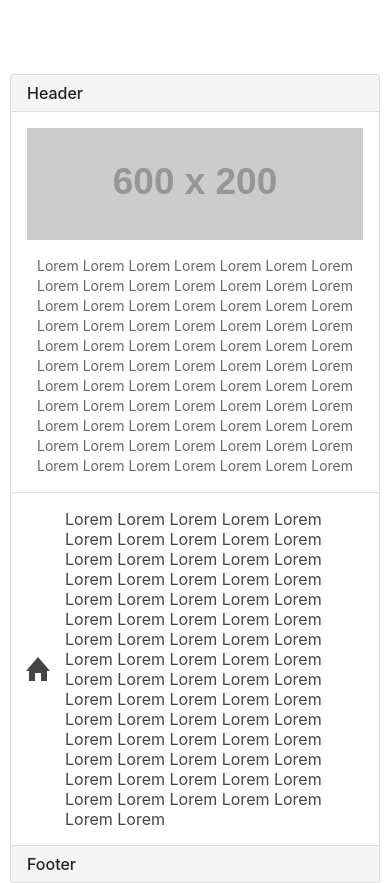
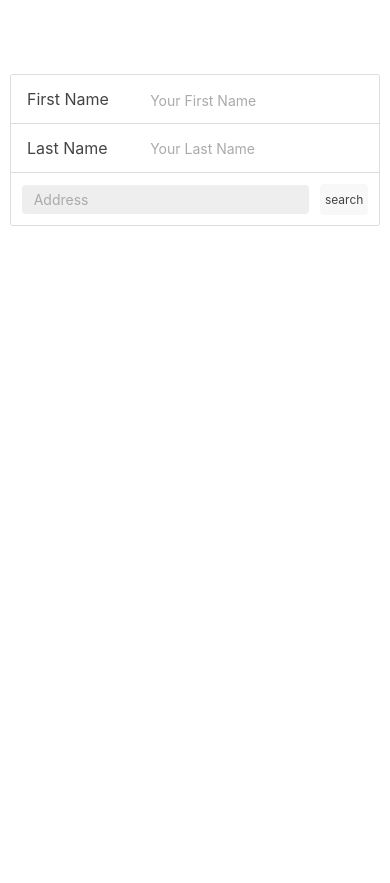
Before and after one commit to xtina11/AngularjsIonic, a website: page MyApp/www/index.html in a window 390 px wide. Shown: the part 113-996 px from the top of the page. After the commit the page ends 844 px from the top, so only its background shows below. Drawn offline with Linux system fonts and the light colour scheme; some packages are replaced by stand-ins of ours; files that its build step writes are made by us from their sources; placeholder pictures from the web are drawn by us; files whose address does not match are found by name.

Commit message:
Creating basic form elements

```diff
--- a/MyApp/www/index.html
+++ b/MyApp/www/index.html
@@ -52,36 +52,25 @@
       </ion-tabs>
 
       <ion-content>
-        <div class="list list-inset">
-          <div class="item item-divider">
-            Header
+          <div class="list list-inset">
+            <label class="item item-input">
+                <span class="input-label">First Name</span>
+              <input type="text" placeholder="Your First Name">
+            </label>
+             <label class="item item-input">
+                <span class="input-label">Last Name</span>
+              <input type="text" placeholder="Your Last Name">
+            </label>
+
+            <div class="item item-input-inset">
+              <label class="item-input-wrapper">
+                <input type="text" placeholder="Address">
+              </label>
+              <button class="button button-small">search</button>
+            </div>
+
+
           </div>
-          <div class="item item-image item-body">
-             <img src="http://placehold.it/600x200" alt="Item Img">
-             <p>
-                Lorem Lorem Lorem Lorem Lorem Lorem Lorem Lorem Lorem Lorem Lorem
-                Lorem Lorem Lorem Lorem Lorem Lorem Lorem Lorem Lorem Lorem Lorem
-                Lorem Lorem Lorem Lorem Lorem Lorem Lorem Lorem Lorem Lorem Lorem
-                Lorem Lorem Lorem Lorem Lorem Lorem Lorem Lorem Lorem Lorem Lorem
-                Lorem Lorem Lorem Lorem Lorem Lorem Lorem Lorem Lorem Lorem Lorem
-                Lorem Lorem Lorem Lorem Lorem Lorem Lorem Lorem Lorem Lorem Lorem
-                Lorem Lorem Lorem Lorem Lorem Lorem Lorem Lorem Lorem Lorem Lorem
-             </p>
-          </div>
-          <div class="item item-icon-left item-text-wrap">
-            <i class="icon ion-home"></i>
-                Lorem Lorem Lorem Lorem Lorem Lorem Lorem Lorem Lorem Lorem Lorem
-                Lorem Lorem Lorem Lorem Lorem Lorem Lorem Lorem Lorem Lorem Lorem
-                Lorem Lorem Lorem Lorem Lorem Lorem Lorem Lorem Lorem Lorem Lorem
-                Lorem Lorem Lorem Lorem Lorem Lorem Lorem Lorem Lorem Lorem Lorem
-                Lorem Lorem Lorem Lorem Lorem Lorem Lorem Lorem Lorem Lorem Lorem
-                Lorem Lorem Lorem Lorem Lorem Lorem Lorem Lorem Lorem Lorem Lorem
-                Lorem Lorem Lorem Lorem Lorem Lorem Lorem Lorem Lorem Lorem Lorem
-          </div>
-           <div class="item item-divider">
-            Footer
-          </div>
-        </div>
       </ion-content>
 
       <!--<ion-content>
```
